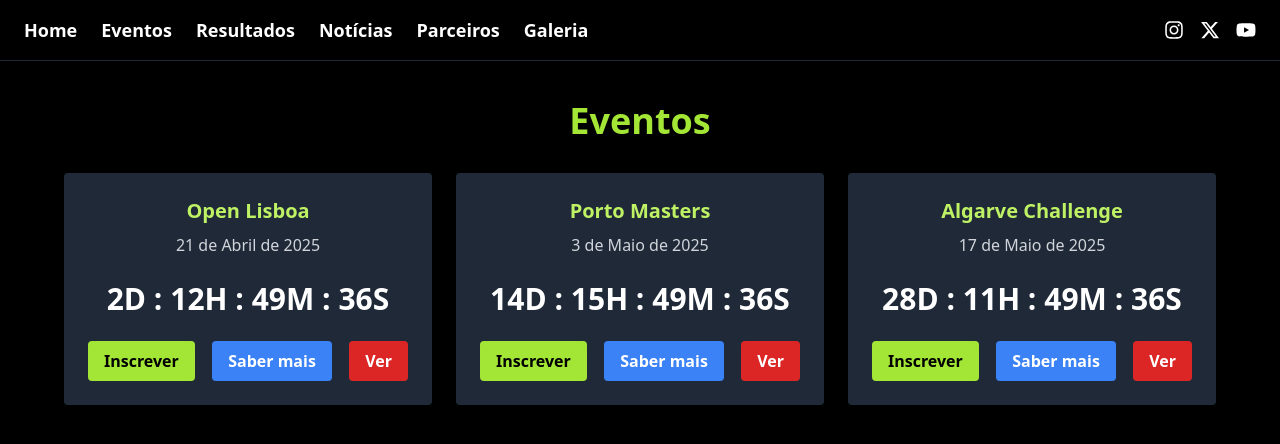
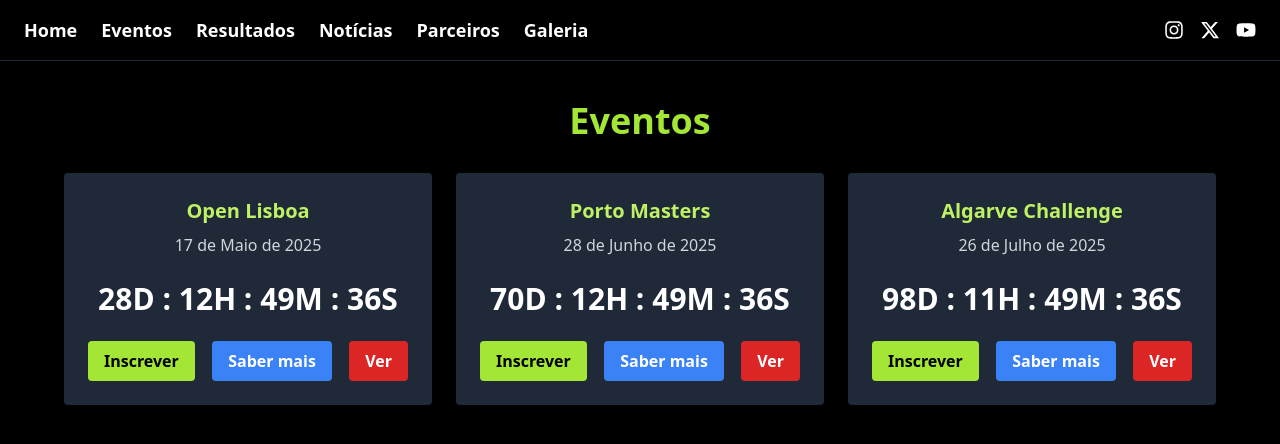
Before and after one commit to fernandesj99/FgolF, a Next.js app: page /eventos in a window 1280 px wide. Shown: the top 444 px of the page. Built offline with nearby package versions, Linux system fonts and the light colour scheme.

Commit message:
Atualizar dados de eventos, redirecionar página de próximo evento

```diff
--- a/src/components/countdown.tsx
+++ b/src/components/countdown.tsx
@@ -1,7 +1,7 @@
 import { useEffect, useState } from 'react';
 
 interface CountdownProps {
-  targetDate: string; // ISO date format: '2025-04-21T11:00:00'
+  targetDate: string; // ISO date format: '2025-05-17T11:00:00'
 }
 
 export default function Countdown({ targetDate }: CountdownProps) {
--- a/src/data/eventos.ts
+++ b/src/data/eventos.ts
@@ -2,45 +2,45 @@ export const eventos = [
   {
     nome: "Open Lisboa",
     slug: "open-lisboa",
-    data: "21 de Abril de 2025",
-    dataCompleta: "2025-04-21T11:00:00",
+    data: "17 de Maio de 2025",
+    dataCompleta: "2025-05-17T11:00:00",
     linkYoutubeEvento: "https://www.youtube.com/channel/UCvP7RKs1x7wBHc2TZ_VpkWQ", // colocar aqui link do vídeo do evento
     hora: "11h00",
     local: "Jamor",
     descricao:
       "O Open Lisboa é o torneio inaugural do circuito FgolF 2025, reunindo os melhores jogadores num desafio técnico e emocionante no Jamor.",
     preco: "25€",
-    premio: "7.500€",
+    premio: "200€",
     ofertas: "Kit de boas-vindas, t-shirt oficial, bebida energética",
     patrocinadores: ["Sagres", "Adidas Golf", "Santander"],
   },
   {
     nome: "Porto Masters",
     slug: "porto-masters",
-    data: "3 de Maio de 2025",
-    dataCompleta: "2025-05-03T14:00:00",
+    data: "28 de Junho de 2025",
+    dataCompleta: "2025-06-28T11:00:00",
     linkYoutubeEvento: "https://www.youtube.com/channel/UCvP7RKs1x7wBHc2TZ_VpkWQ", // colocar aqui link do vídeo do evento
-    hora: "14h00",
+    hora: "11h00",
     local: "Campo de Golfe de Espinho",
     descricao:
       "O Porto Masters é um dos torneios mais prestigiados da temporada, reunindo jogadores nacionais e internacionais num palco clássico do golfe em Portugal.",
-    preco: "30€",
-    premio: "10.000€",
+    preco: "40€",
+    premio: "400€",
     ofertas: "Welcome pack, bolas oficiais, bebida de boas-vindas",
     patrocinadores: ["Super Bock", "Nike Golf", "BPI"],
   },
   {
     nome: "Algarve Challenge",
     slug: "algarve-challenge",
-    data: "17 de Maio de 2025",
-    dataCompleta: "2025-05-17T10:00:00",
+    data: "26 de Julho de 2025",
+    dataCompleta: "2025-07-26T10:00:00",
     linkYoutubeEvento: "https://www.youtube.com/channel/UCvP7RKs1x7wBHc2TZ_VpkWQ", // colocar aqui link do vídeo do evento
     hora: "10h00",
     local: "Vilamoura Golf Resort",
     descricao:
       "O Algarve Challenge fecha a primavera do circuito com uma etapa solarenga no sul. Um campo técnico e paisagens incríveis garantem emoção até ao fim.",
-    preco: "35€",
-    premio: "12.500€",
+    preco: "60€",
+    premio: "1000€",
     ofertas: "Polo oficial FgolF, snacks energéticos, vouchers",
     patrocinadores: ["Galp", "Callaway", "Delta Cafés"],
   },
--- a/src/pages/eventos/open-lisboa.tsx
+++ b/src/pages/eventos/open-lisboa.tsx
@@ -11,7 +11,7 @@ export default function OpenLisboa() {
   return (
     <div className="min-h-screen bg-black text-white px-6 py-12">
       <h1 className="text-4xl font-bold text-lime-400 mb-4">{evento.nome}</h1>
-      <Countdown targetDate="2025-04-21T11:00:00" />
+      <Countdown targetDate="2025-05-17T11:00:00" />
       <p className="mb-1">Data: {evento.data}</p>
       <p className="mb-1">Hora: {evento.hora}</p>
       <p className="mb-4">Local: {evento.local}</p>
--- a/src/pages/index.tsx
+++ b/src/pages/index.tsx
@@ -2,6 +2,8 @@ import Link from 'next/link';
 import Countdown from '../components/countdown';
 
 export default function Home() {
+  const slugDoEvento = 'open-lisboa'; // ou vindo de uma variável/fetch no futuro
+
   return (
     <div className="min-h-screen bg-black text-white font-sans flex flex-col items-center px-4 py-12">
       {/* Hero Section */}
@@ -22,11 +24,13 @@ export default function Home() {
       {/* Próximo Evento */}
       <section className="w-full max-w-4xl mt-16 flex justify-center">
         <div className="w-full max-w-md">
-          <div className="p-6 bg-blue-900 rounded shadow text-center">
-            <h2 className="text-xl font-semibold text-lime-400">Próximo Evento</h2>
-            <p className="mt-2 text-gray-300">Jamor, 21 de Abril de 2025 – 11h00</p>
-            <Countdown targetDate="2025-04-21T11:00:00" />
-          </div>
+          <Link href={`/eventos/${slugDoEvento}`}>
+            <div className="p-6 bg-blue-900 rounded shadow text-center cursor-pointer hover:bg-blue-800 transition">
+              <h2 className="text-xl font-semibold text-lime-400">Próximo Evento</h2>
+              <p className="mt-2 text-gray-300">Jamor, 17 de Maio de 2025 – 11h00</p>
+              <Countdown targetDate="2025-05-17T11:00:00" />
+            </div>
+          </Link>
         </div>
       </section>
     </div>
```
